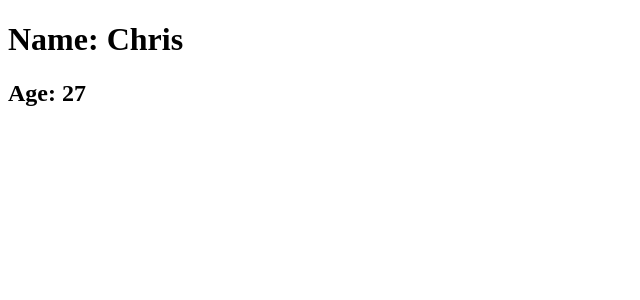
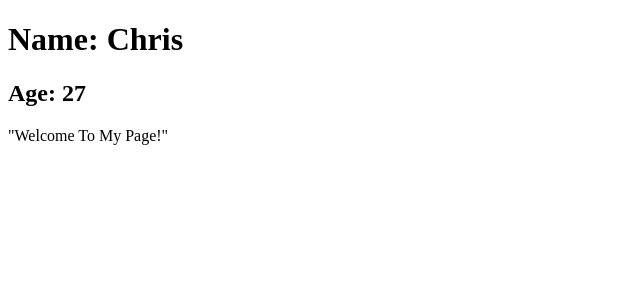
Before and after one commit to W0685475/Chris-Jamo-Learning-Angular, an Angular app: page / in a window 1280 px wide. Shown: the top 300 px of the page, without its empty margins (0-640 px from the left). Built offline with nearby package versions, Linux system fonts and the light colour scheme.

Commit message:
Created starter Angular file and completed Assignment 1.

```diff
--- a/src/app/app.component.html
+++ b/src/app/app.component.html
@@ -2,3 +2,4 @@
   Name: {{firstName}}
 </h1>
 <h2>Age: {{age}}</h2>
+<p>"Welcome To My Page!"</p>
```
